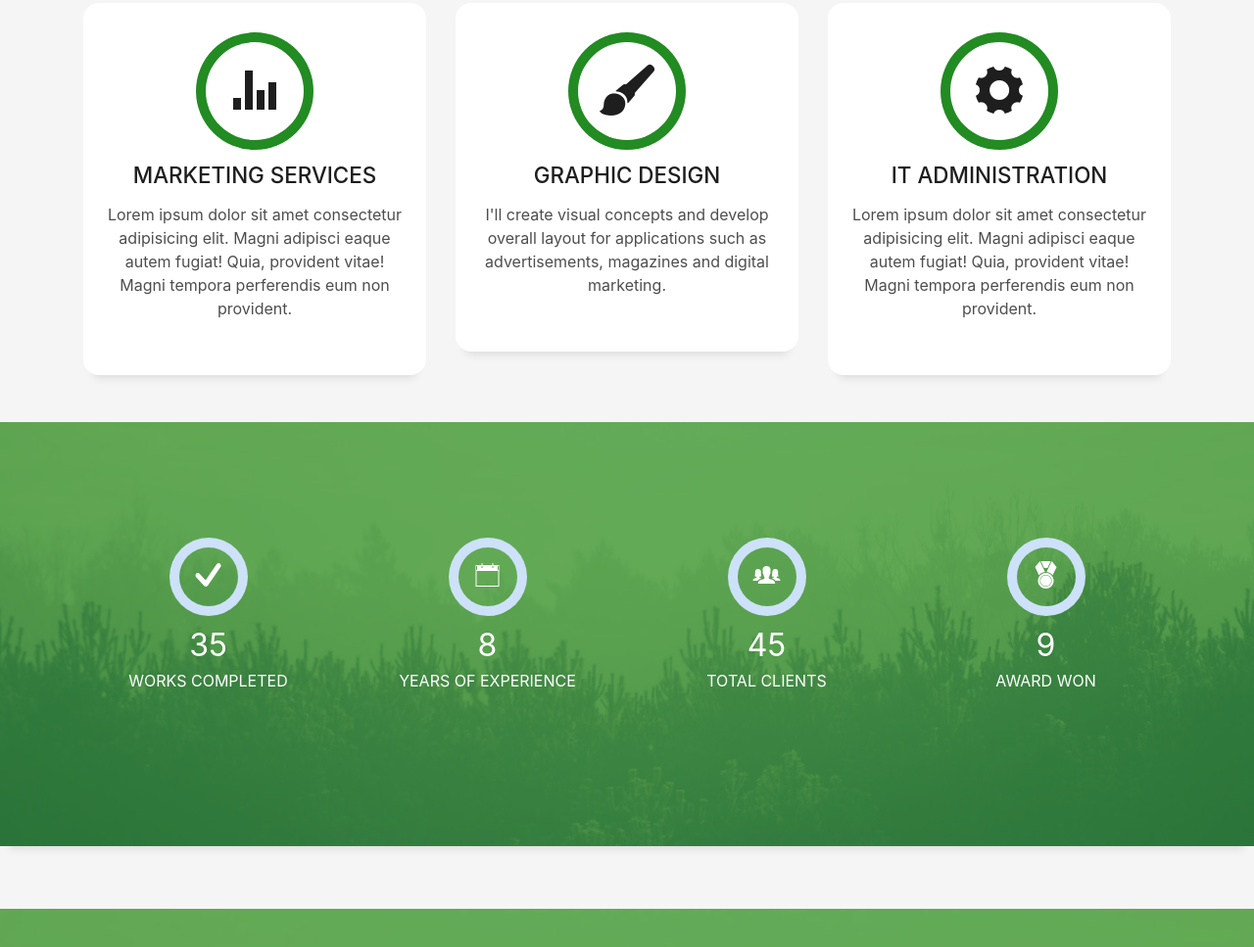
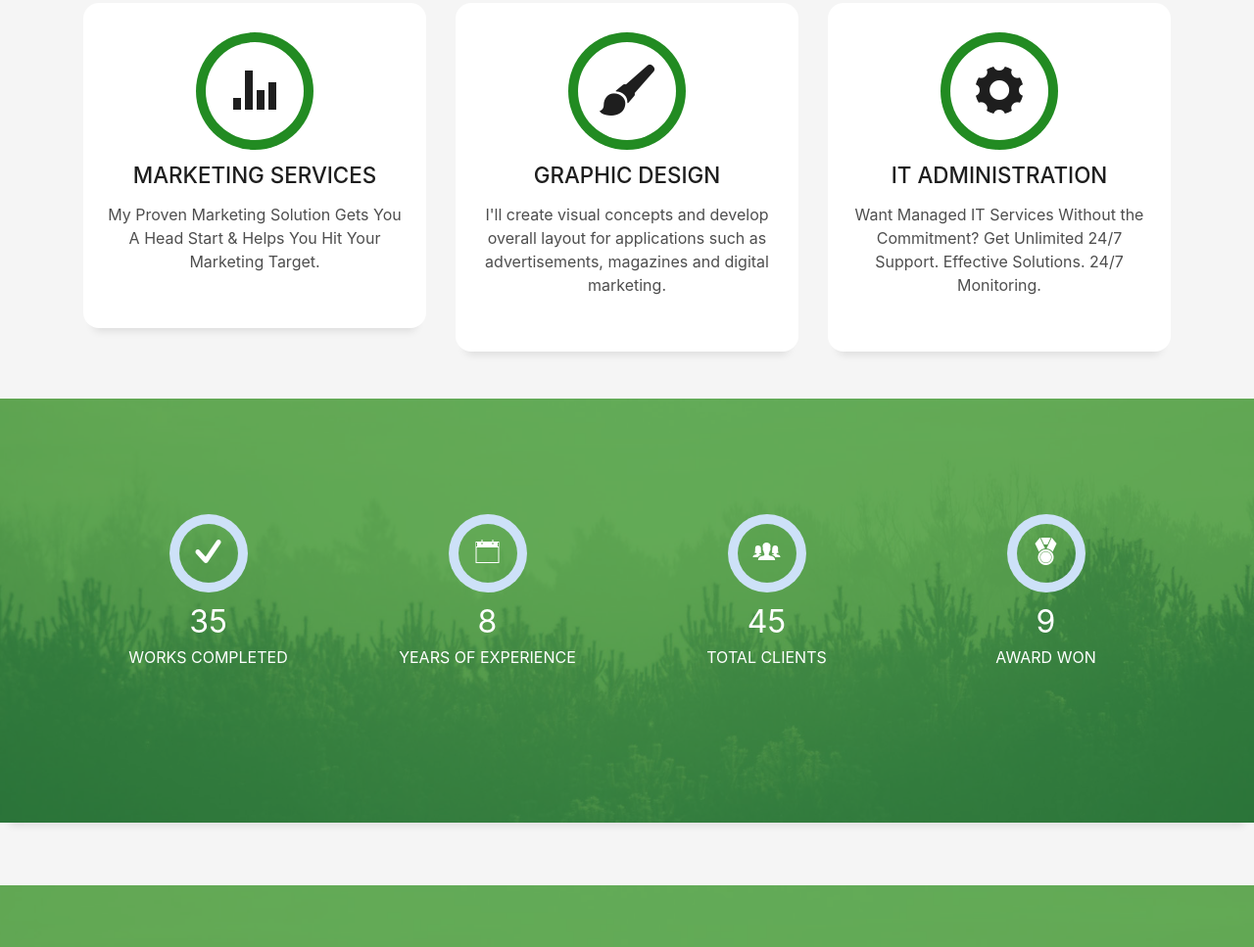
Before and after one commit to vanshtandon/vansh.github.io, a plain HTML site: page index.html in a window 1280 px wide. Shown: the part 2394-3361 px from the top of the page at 98% size. Drawn offline with Linux system fonts and the light colour scheme; files whose address does not match are found by name.

Commit message:
Update index.html

```diff
--- a/index.html
+++ b/index.html
@@ -195,9 +195,7 @@
                         <div class="service-content">
                             <h1 class="s-title">Marketing Services</h1>
                             <p class="s-description text-center">
-                                Lorem ipsum dolor sit amet consectetur adipisicing elit. Magni adipisci eaque autem fugiat! Quia,
-                                provident vitae! Magni
-                                tempora perferendis eum non provident.
+                                My Proven Marketing Solution Gets You A Head Start & Helps You Hit Your Marketing Target.
                             </p>
                         </div>
                     </div>
@@ -223,9 +221,7 @@
                         <div class="service-content">
                             <h1 class="s-title">It Administration</h1>
                             <p class="s-description text-center">
-                                Lorem ipsum dolor sit amet consectetur adipisicing elit. Magni adipisci eaque autem fugiat! Quia,
-                                provident vitae! Magni
-                                tempora perferendis eum non provident.
+                                Want Managed IT Services Without the Commitment? Get Unlimited 24/7 Support. Effective Solutions. 24/7 Monitoring.
                             </p>
                         </div>
                     </div>
@@ -301,7 +297,7 @@
                                         </div>
                                     </div>
                                     <div>
-                                        <form action="contact.php" method="post" role="form" class="">
+                                        <form action="#" method="post" role="form" class="">
                                             <div id="sendmessage">Your message has been sent. Thank you!</div>
                                             <div id="errormessage"></div>
                                             <div class="row">
```
